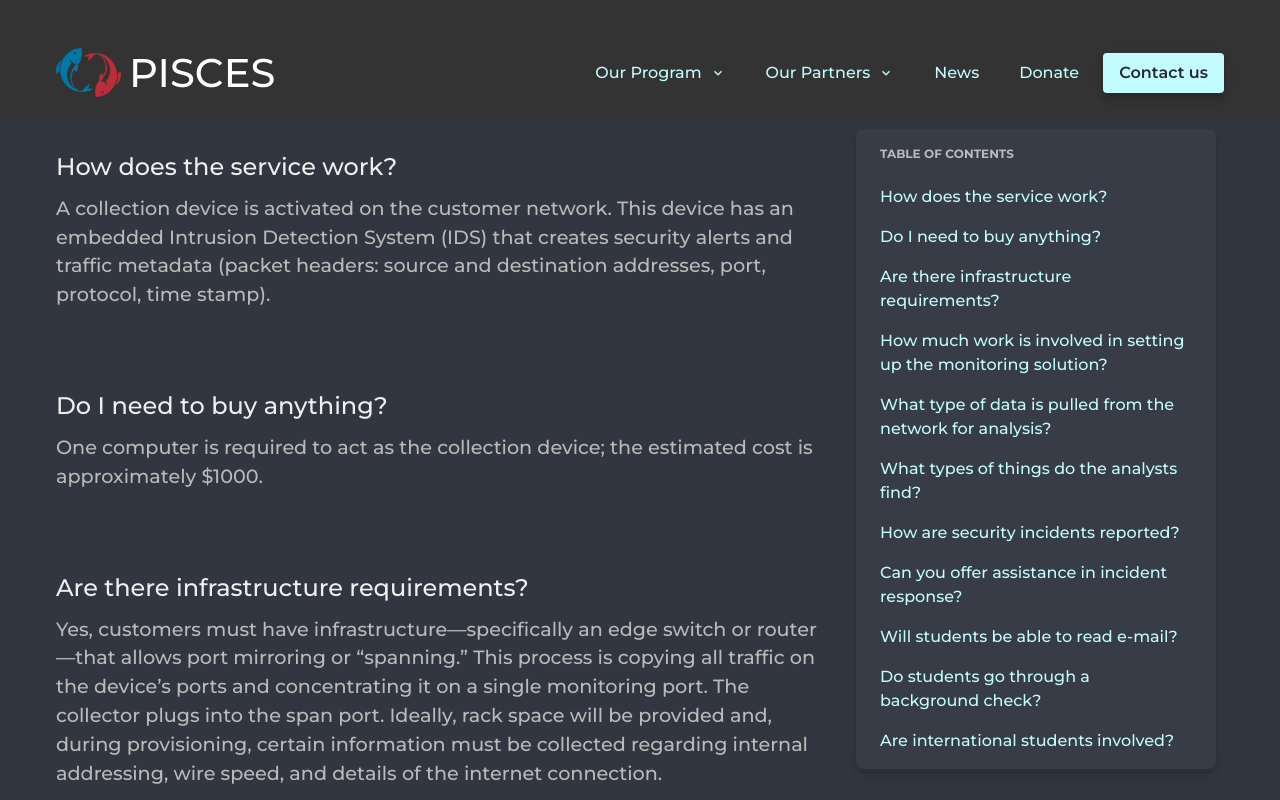
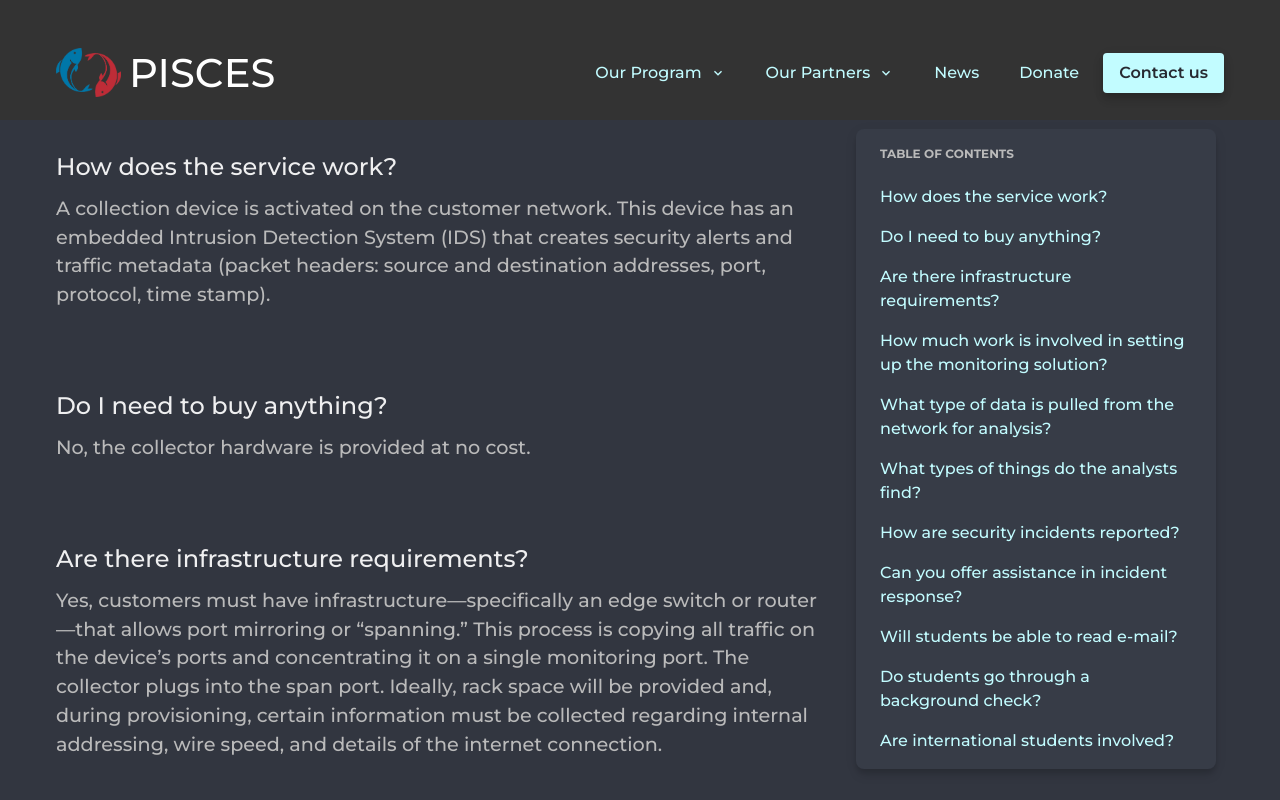
Before and after one commit to pisces-intl/pisces-intl.github.io, a Next.js app: page /partners/community in a window 1280 px wide. Shown: the top 800 px of the page. Built offline with nearby package versions, Linux system fonts and the light colour scheme.

Commit message:
update community-data.js

```diff
--- a/_data/community-data.js
+++ b/_data/community-data.js
@@ -5,7 +5,7 @@ export const data = [
   },
   {
     title: `Do I need to buy anything?`,
-    text: `One computer is required to act as the collection device; the estimated cost is approximately $1000.`
+    text: `No, the collector hardware is provided at no cost.`
   },
   {
     title: `Are there infrastructure requirements?`,
```
